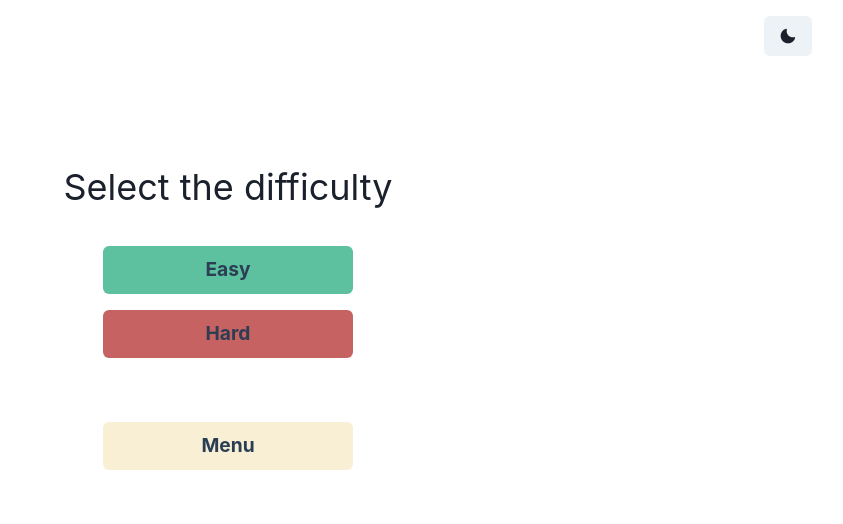
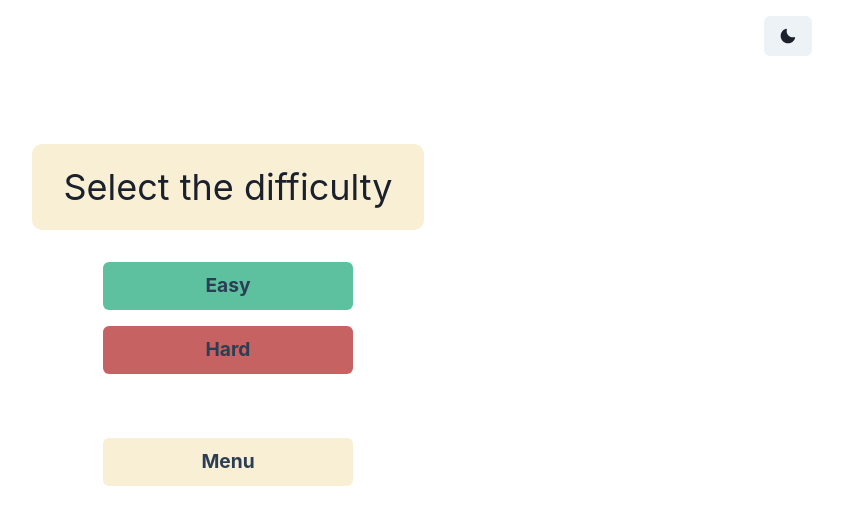
Before and after one commit to JuanAmaya/pokemon-guess, a Next.js app: page / in a window 1280 px wide. Both pictures are taken after a click on the button "Play". Shown: the top 524 px of the page, without its empty margins (412-1255 px from the left). Built offline with nearby package versions, Linux system fonts and the light colour scheme.

Commit message:
Small change added background color to a text

```diff
--- a/components/Screens/DifficultyScreen.js
+++ b/components/Screens/DifficultyScreen.js
@@ -1,8 +1,10 @@
-import { Container, Center, Text } from "@chakra-ui/react";
+import { Container, Center, Text, useColorModeValue } from "@chakra-ui/react";
 import ButtonDefault from "../UI/ButtonDefault";
 import { motion, AnimatePresence } from "framer-motion";
 
 const DifficultyScreen = (props) => {
+  const difficultyBG = useColorModeValue("arceusSand.500", "#1A1B16");
+
   const difficultyTitleVariants = {
     hidden: {
       opacity: 0,
@@ -30,7 +32,7 @@ const DifficultyScreen = (props) => {
   };
 
   return (
-    <Center pt="10rem" flexDir="column" gap="1rem">
+    <Center pt="9rem" flexDir="column" gap="1rem">
       <Text
         fontSize="4xl"
         as={motion.p}
@@ -38,6 +40,10 @@ const DifficultyScreen = (props) => {
         initial="hidden"
         animate="visible"
         exit="leave"
+        bg={difficultyBG}
+        py="1rem"
+        px="2rem"
+        borderRadius="10px"
       >
         Select the difficulty
       </Text>
--- a/components/Screens/GameplayScreen.js
+++ b/components/Screens/GameplayScreen.js
@@ -20,6 +20,7 @@ const GameplayScreen = (props) => {
   const [adjustAnswers, setAdjustAnswers] = useState([]);
   const [finalAnswers, setFinalAnswers] = useState([]);
   const [answersOrder, setAnswersOrder] = useState([]);
+  const [correctAnswer, setCorrectAnswer] = useState(false);
 
   // Fetch905 Pokemon
   const { sendRequest: fetchPokemonHandler } = useHttp();
@@ -137,7 +138,6 @@ const GameplayScreen = (props) => {
     );
   };
 
-  // Poner las respuestas en los botones
   useEffect(() => {
     if (answers.length % 3 === 0 && answers.length !== 0) {
       for (let i = answers.length - 3; i < answers.length; i++) {
--- a/styles/globals.css
+++ b/styles/globals.css
@@ -18,3 +18,7 @@ a {
 * {
   box-sizing: border-box;
 }
+
+.correctAnswer {
+  background-color: green;
+}
```
